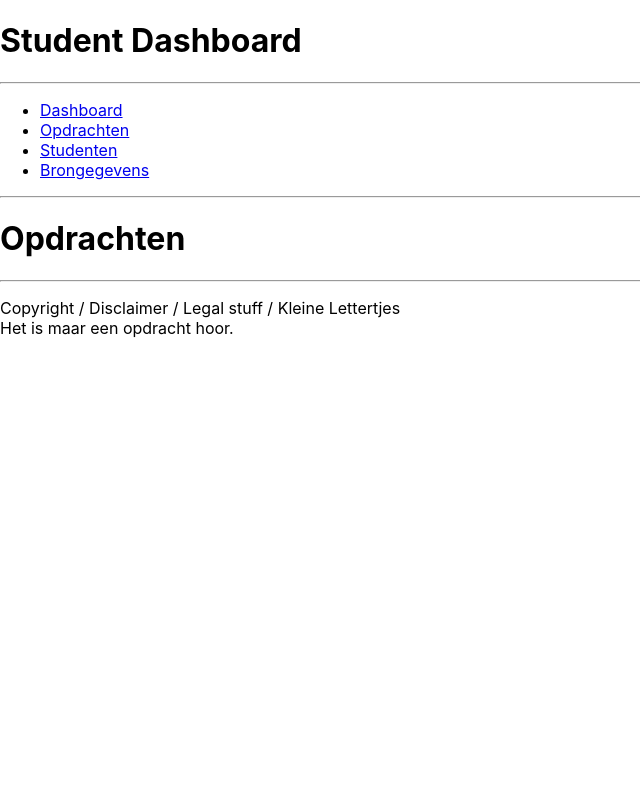
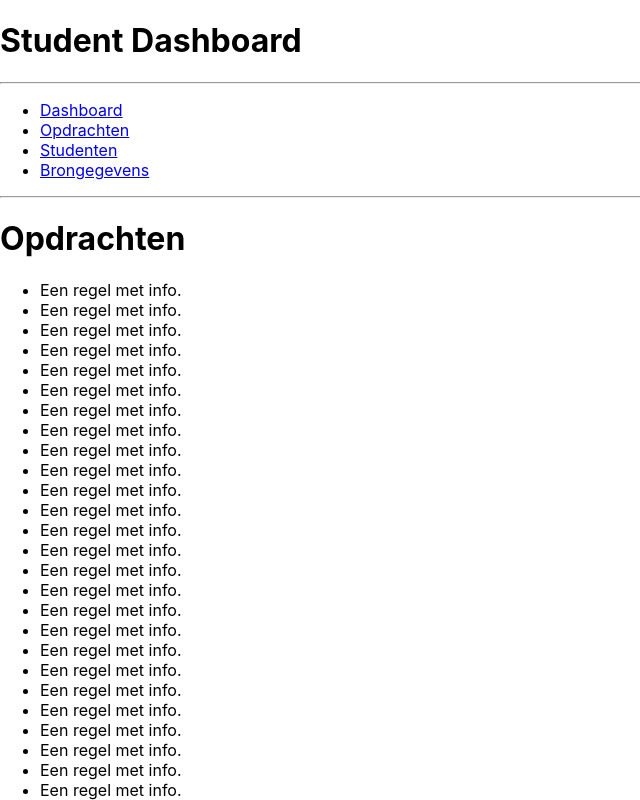
Before and after one commit to Michiel-A-van-Vliet/michiel_van_vliet---React-Student-Dashboard, a React (Create React App) app: page /assignments in a window 1280 px wide. Shown: the top 800 px of the page, without its empty margins (0-640 px from the left). Built offline with nearby package versions, Linux system fonts and the light colour scheme.

Commit message:
Made a start on Assignments.

```diff
--- a/src/features/assignments/Assignments.js
+++ b/src/features/assignments/Assignments.js
@@ -1,7 +1,13 @@
 import React from "react";
+import AssignmentsList from "./AssignmentsList";
 
 function Assignments() {
-  return <h1>Opdrachten</h1>;
+  return (
+    <main>
+      <h1>Opdrachten</h1>
+      <AssignmentsList />
+    </main>
+  );
 }
 
 export default Assignments;
--- /dev/null
+++ b/src/features/assignments/AssignmentsList.js
@@ -0,0 +1,17 @@
+import React from "react";
+import { useSelector } from "react-redux";
+import AssignmentsListItem from "./AssignmentsListItem";
+
+const AssignmentsList = () => {
+  const assignments = useSelector((state) => state.assignments);
+
+  return (
+    <ul>
+      {assignments.map((assignment) => (
+        <AssignmentsListItem key={assignment.id} />
+      ))}
+    </ul>
+  );
+};
+
+export default AssignmentsList;
--- /dev/null
+++ b/src/features/assignments/AssignmentsListItem.js
@@ -0,0 +1,7 @@
+import React from "react";
+
+const AssignmentsListItem = () => {
+  return <li>Een regel met info.</li>;
+};
+
+export default AssignmentsListItem;
--- a/src/features/studentData/StudentDataList.js
+++ b/src/features/studentData/StudentDataList.js
@@ -7,13 +7,13 @@ const StudentDataList = () => {
 
   return (
     <tbody>
-      {allStudentData.map((entry) => (
+      {allStudentData.map((student) => (
         <StudentDataListItem
-          key={entry.id}
-          name={entry.name}
-          assignment={entry.assignment}
-          difficulty={entry.difficultyRating}
-          fun={entry.funRating}
+          key={student.id}
+          name={student.name}
+          assignment={student.assignment}
+          difficulty={student.difficultyRating}
+          fun={student.funRating}
         />
       ))}
     </tbody>
```
Also changed, not shown: src/features/assignments/Assignment.js (deleted).
